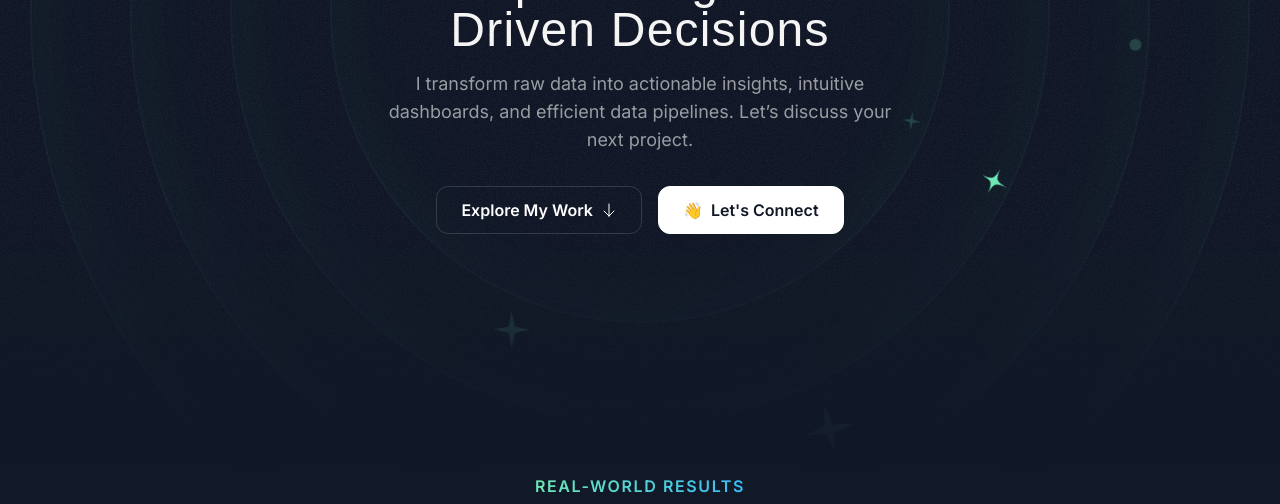
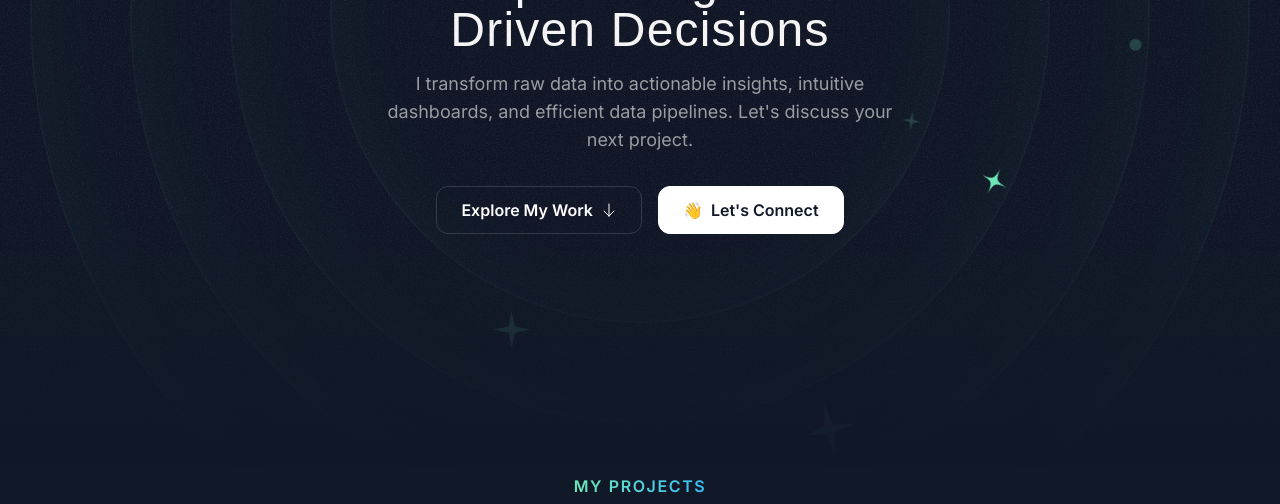
Before and after one commit to isakhugosson/isak-portfolio-react, a Next.js app: page / in a window 1280 px wide. Shown: the part 448-952 px from the top of the page. Built offline with nearby package versions, Linux system fonts and the light colour scheme; a web font is replaced by a local one.

Commit message:
Bug fixes and update Project header

```diff
--- a/src/sections/Contact.tsx
+++ b/src/sections/Contact.tsx
@@ -45,7 +45,7 @@ export const ContactSection = () => {
       <SectionHeader
         eyebrow="Contact Me"
         title="Say Hello!"
-        description="Feel free to reach out for a good chat if you think we’d be a great match"
+        description="Feel free to reach out for a good chat if you think we&apos;d be a great match"
       />
       <div className="mt-20 bg-gradient-to-r from-emerald-300 to-sky-400 text-gray-900 py-8 px-10 rounded-3xl text-center md:text-left relative overflow-hidden z-0">
         <div
@@ -56,10 +56,10 @@ export const ContactSection = () => {
                   <div className="md:gap-4 gap-8 items-center">
             <div className="flex flex-col mb-4 md:mb-0">
               <h2 className="font-serif text-2xl md:text-3xl md:px-7 md:mt-6">
-                Let's create something amazing together
+                Let&apos;s create something amazing together
               </h2>
               <p className="max-w-lg text-sm md:text-base mt-2 md:px-7">
-                Ready to bring your next project to life? Let's connect and discuss how I can help you achieve your goals.
+                Ready to bring your next project to life? Let&apos;s connect and discuss how I can help you achieve your goals.
               </p>
             </div>
             <div className="flex w-full">
--- a/src/sections/Hero.tsx
+++ b/src/sections/Hero.tsx
@@ -80,7 +80,7 @@ export const HeroSection = () => {
           </h1>
           <p className="mt-4 text-center text-white/60 md:text-lg">
           I transform raw data into actionable insights, intuitive dashboards, and efficient data pipelines.
-          Let’s discuss your next project.
+          Let&apos;s discuss your next project.
           </p>
         </div>
         <div className="flex flex-col md:flex-row justify-center items-center mt-8 gap-4">
@@ -104,7 +104,7 @@ export const HeroSection = () => {
               });
             }}>
             <span>👋</span>
-            <span className="font-semibold">Let's Connect</span>
+            <span className="font-semibold">Let&apos;s Connect</span>
           </button>
         </div>
       </div>
--- a/src/sections/Projects.tsx
+++ b/src/sections/Projects.tsx
@@ -64,9 +64,9 @@ export const ProjectsSection = () => {
   <section id="projects" className="pb-16 lg:py-25">
     <div className="container">
       <SectionHeader
-        eyebrow="Real-world Results"
+        eyebrow="My Projects"
         title="Featured Projects"
-        description="See how I transformed concepts into engaging digital experiences."
+        description="See how I transformed data into engaging actionable insights."
       />
       <div className="flex flex-col mt-10 md:mt-20 gap-20">
         {portfolioProjects.map((project, projectIndex) => (
@@ -87,8 +87,8 @@ export const ProjectsSection = () => {
                 <h3 className="font-serif text-2xl mt-2 md:mt-5 md:text-4xl">{project.title}</h3>
                 <hr className="border-t-2 border-white/5 mt-4 md:mt-5" />
                 <ul className="flex flex-col gap-4 mt-4 md:mt-5">
-                  {project.results.map((result) => (
-                  <li className="flex gap-2 text-sm md:text-base text-white/50">
+                  {project.results.map((result, index) => (
+                  <li key={index} className="flex gap-2 text-sm md:text-base text-white/50">
                     <CheckCircleIcon className="size-5 md:size-6"/>
                     <span>{result.title}</span>
                   </li>
```
